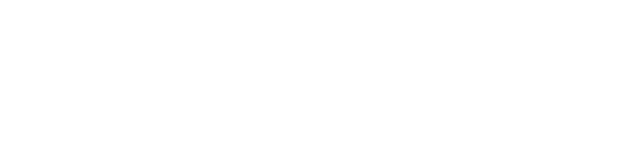
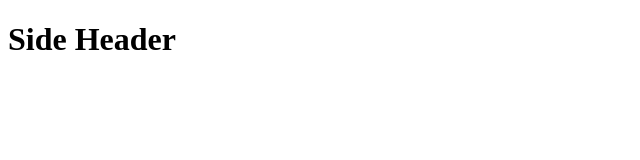
Before and after one commit to PakizeBozkurt/Revision-Project, a plain HTML site: page index.html in a window 1280 px wide. Shown: the whole page, without its empty margins (0-640 px from the left). Drawn offline with Linux system fonts and the light colour scheme.

Commit message:
Created header

```diff
--- a/index.html
+++ b/index.html
@@ -7,6 +7,6 @@
     <title>Revision</title>
 </head>
 <body>
-
+  <h1>Side Header</h1>
 </body>
 </html>
```
